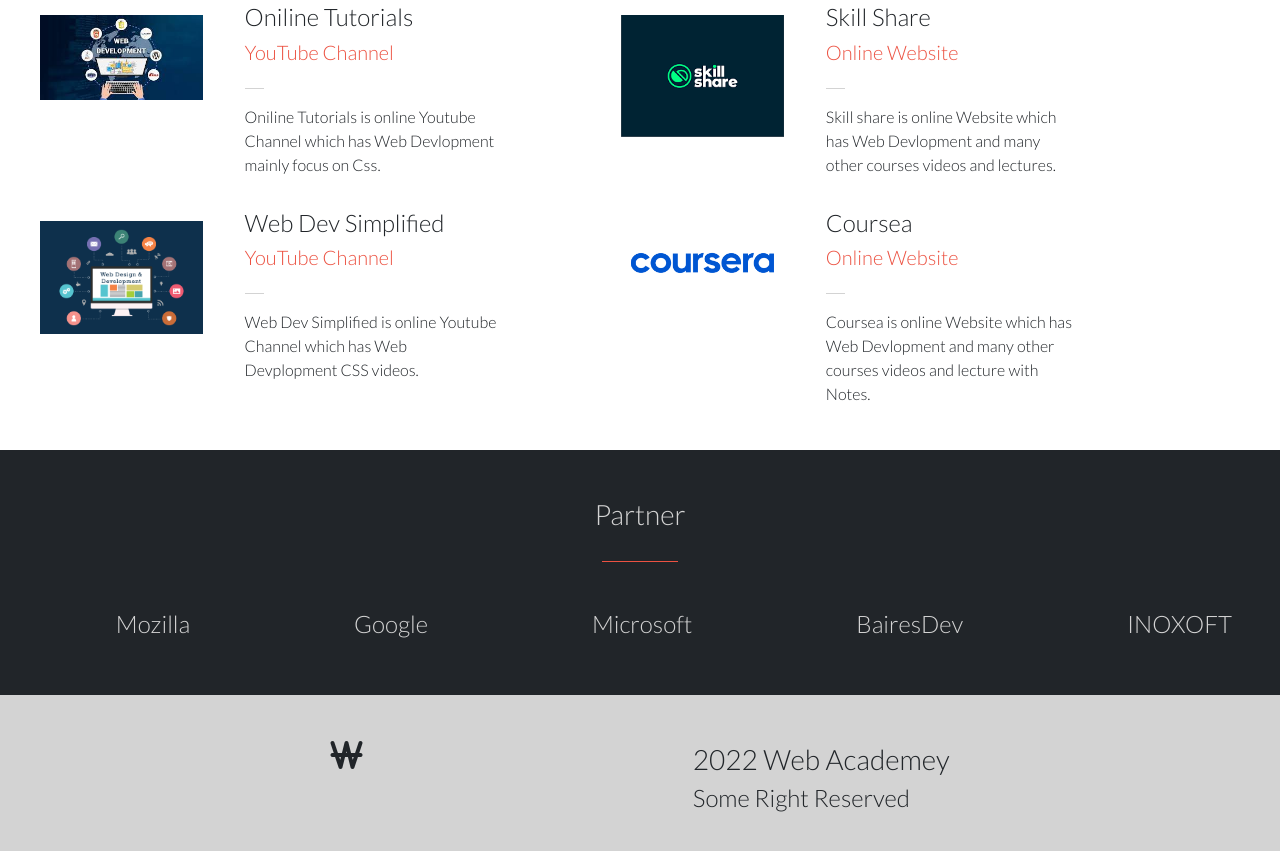
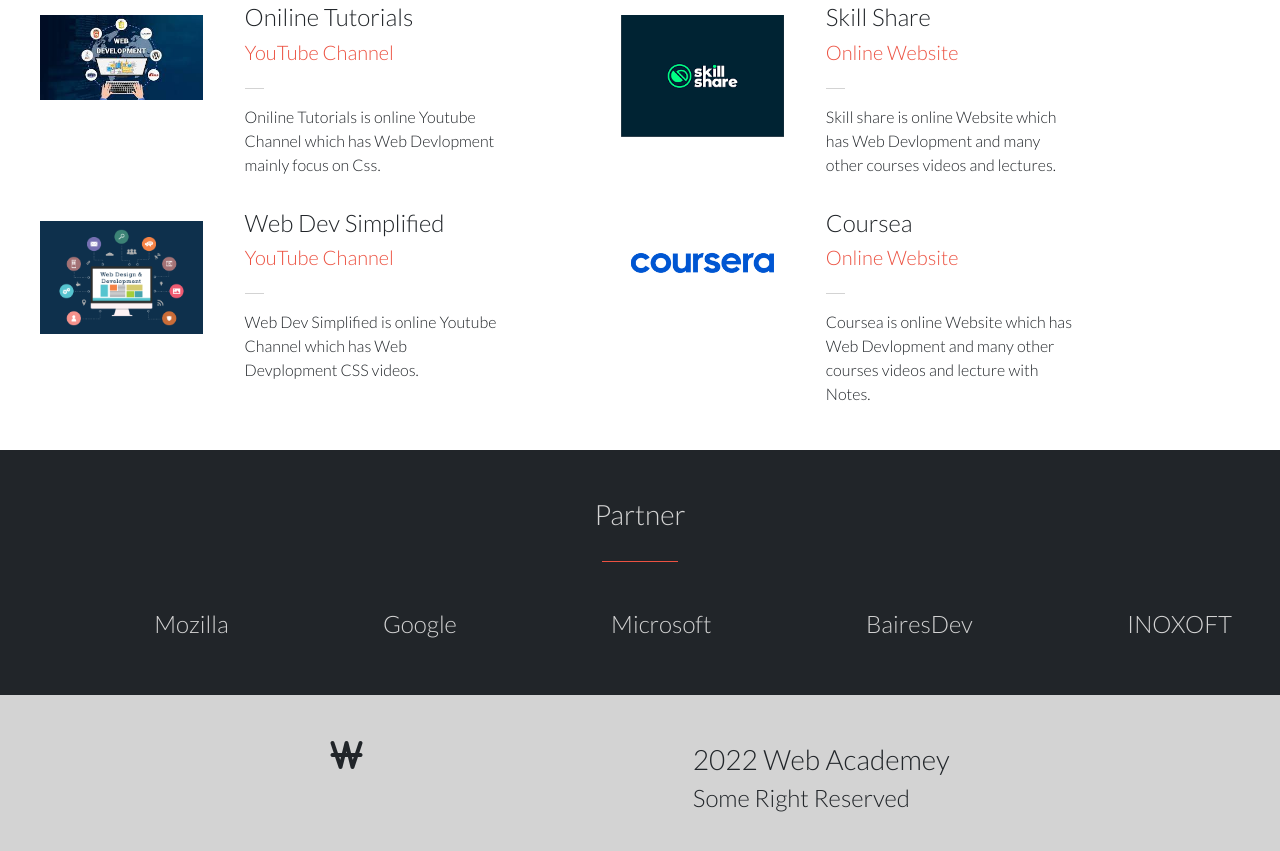
Before and after one commit to muskan2532150/Web-Development-Roadmap, a website: page index.html in a window 1280 px wide. Shown: the part 1699-2550 px from the top of the page. Drawn offline with nearby package versions, Linux system fonts and the light colour scheme; a web font is replaced by a local one.

```diff
--- a/index.html
+++ b/index.html
@@ -104,16 +104,16 @@
       <a href="#" class="partner-link px-5 text-decoration-none pb-5 ">
         <h4>Mozilla</h4>
       </a>
-      <a href="#" class="partner-link px-5 text-decoration-none pb-5">
+      <a href="#" class="partner-link pe-5 text-decoration-none pb-5">
         <h4>Google</h4>
       </a>
-      <a href="#" class="partner-link px-5 text-decoration-none pb-5">
+      <a href="#" class="partner-link pe-5 text-decoration-none pb-5">
         <h4>Microsoft</h4>
       </a>
-      <a href="#" class="partner-link px-5 text-decoration-none pb-5">
+      <a href="#" class="partner-link pe-5 text-decoration-none pb-5">
         <h4>BairesDev</h4>
       </a>
-      <a href="#" class="partner-link px-5 text-decoration-none pb-5">
+      <a href="#" class="partner-link pe-5 text-decoration-none pb-5">
         <h4>INOXOFT</h4>
       </a>
     </div>
```
